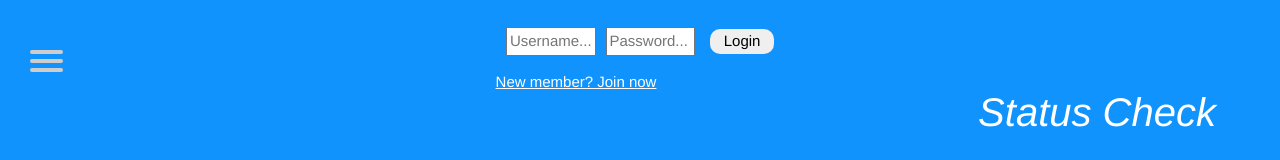
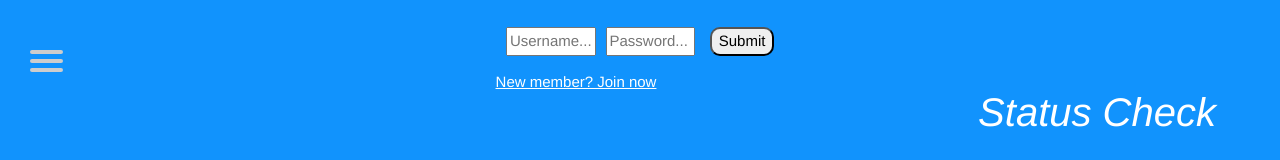
Before and after one commit to ionut-grigore99/proiect_vue, a Vue app: page / in a window 1280 px wide. Shown: the top 160 px of the page. Built offline with nearby package versions, Linux system fonts and the light colour scheme.

Commit message:
Made login call

```diff
--- a/package.json
+++ b/package.json
@@ -8,6 +8,7 @@
     "lint": "vue-cli-service lint"
   },
   "dependencies": {
+    "axios": "^0.24.0",
     "core-js": "^3.6.5",
     "vue": "^3.0.0",
     "vue-router": "^4.0.0-0"
--- a/src/main.js
+++ b/src/main.js
@@ -1,5 +1,8 @@
 import { createApp } from 'vue'
 import App from './App.vue'
 import router from './router'
+import axios from 'axios'
+
+axios.defaults.withCredentials = true
 
 createApp(App).use(router).mount('#app')
--- a/src/views/Home.vue
+++ b/src/views/Home.vue
@@ -29,11 +29,11 @@
                     </ul>
                 </div>
             </nav>
-            <input v-model="message" placeholder="Username..." style="width:7%; margin-right:10px" />
-            <input v-model="message" placeholder="Password..." style="width:7%; margin-right:15px" />
-            <button id="login" style="border-radius: 10px; font-size: 15px; width:5%">
-                    Login
-                  </button>
+            <form v-on:submit="login">
+                <input v-model="username" placeholder="Username..." style="width:7%; margin-right:10px" required/>
+                <input type="password" v-model="password" placeholder="Password..." style="width:7%; margin-right:15px" required/>
+                <input type="submit" style="border-radius: 10px; font-size: 15px; width:5%"/>
+            </form>
             <!-- //////////////////////////////////////////////////////////////////////// -->
             <div>
                 <transition name="modal">
@@ -115,12 +115,36 @@
 </template>
 
 <script>
+import axios from 'axios';
+
 export default {
     name: "Home",
     data: function() {
         return {
-            isOpen: false
+            isOpen: false,
+            username: "",
+            password: ""
         };
+    },
+    methods: {
+        login(e) {
+            e.preventDefault();
+            let login = () => {
+                var data = {
+                    "username": this.username,
+                    "password": this.password
+                }
+                try{
+                    axios.post("http://localhost:8080/login", data).then((response)=>{
+                        console.log(response);
+                    })
+                }catch(e){
+                    console.log(e);
+                }
+
+            }
+            login();
+        }
     }
 };
 </script>
```
Also changed, not shown: 1 other file (tests, documents, lock files or other folders).
